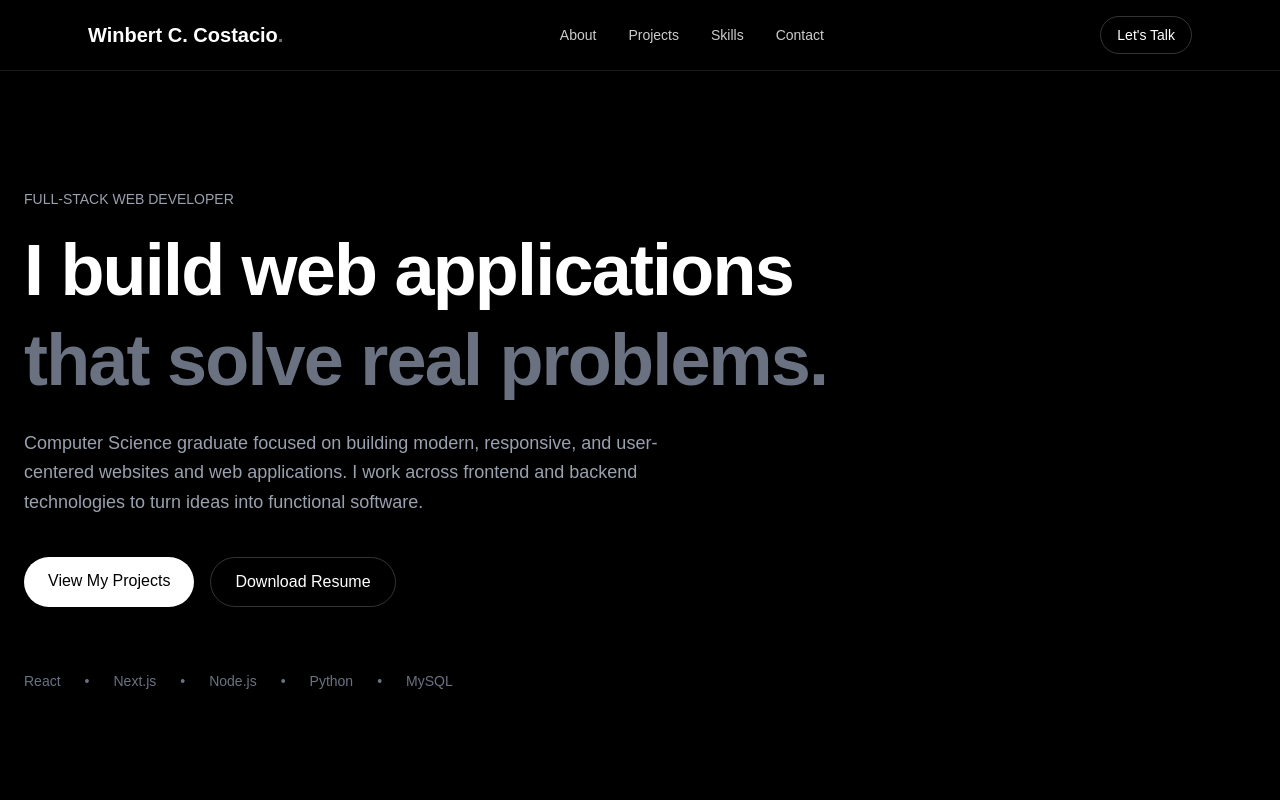
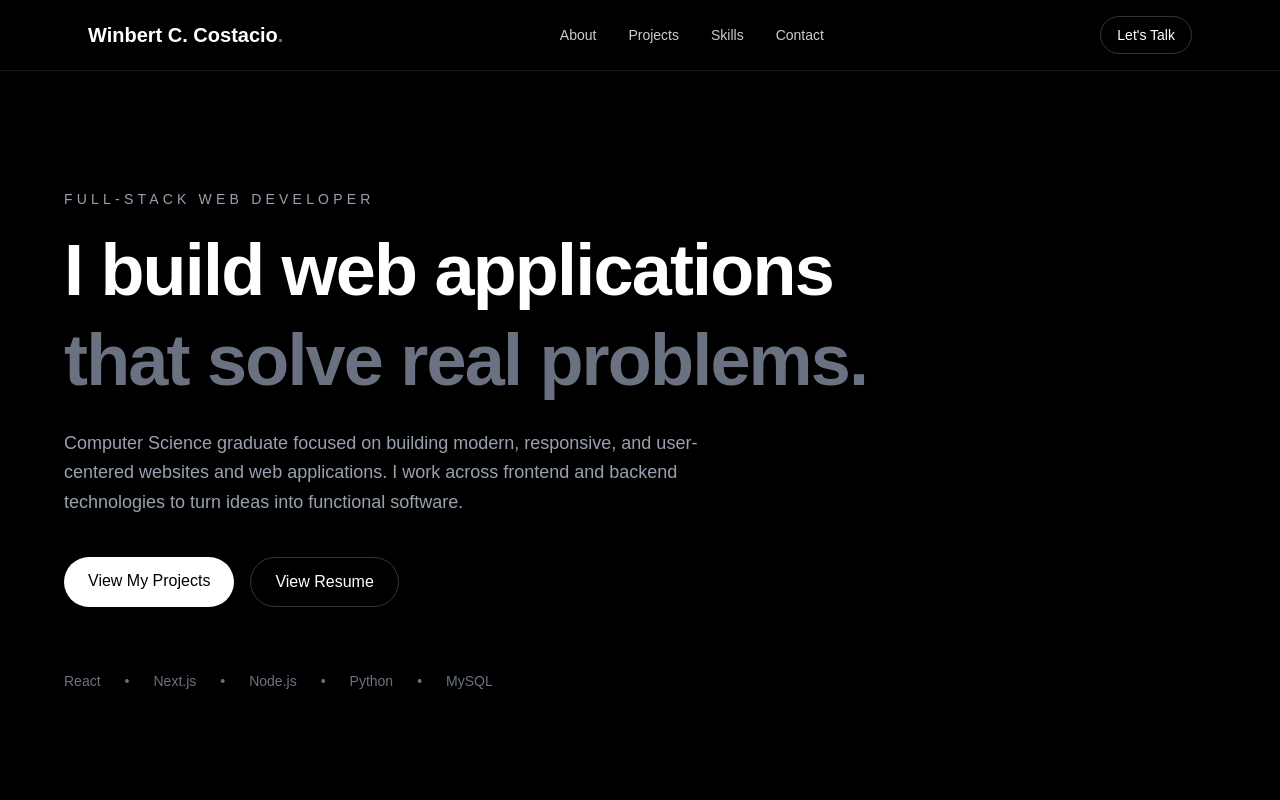
Before and after one commit to costaciowinbertstemargon-spec/developer-portfolio, a Next.js app: page / in a window 1280 px wide. Shown: the top 800 px of the page. Built offline with nearby package versions, Linux system fonts and the light colour scheme.

Commit message:
Update resume content

```diff
--- a/src/components/Hero.tsx
+++ b/src/components/Hero.tsx
@@ -1,10 +1,17 @@
+"use client"
+
+import { useState } from "react";
+
 export default function Hero() {
+
+  const[showResume, setShowResume] = useState(false);
+
   return (
     <main>
       {/* Hero */}
       <section className="flex min-h-screen items-center px-6 pt-20">
-        <div className="mx-auto w-full mac-w-6xl">
-          <p className="mb-4 text-sm font-medium uppercase tracking-[0,3em] text-gray-400">
+        <div className="mx-auto w-full max-w-6xl">
+          <p className="mb-4 text-sm font-medium uppercase tracking-[0.3em] text-gray-400">
             Full-Stack Web Developer
           </p>
 
@@ -29,12 +36,13 @@ export default function Hero() {
             >
               View My Projects
             </a>
-            <a
-              href="/resume.pdf"
+            <button
+              type="button"
+              onClick={() => setShowResume(true)}
               className="rounded-full border border-white/20 px-6 py-3 font-medium transition hover:bg-white hover:text-black"
             >
-              Download Resume
-            </a>
+              View Resume
+            </button>
           </div>
 
           <div className="mt-16 flex items-center gap-6 text-sm text-gray-500">
@@ -50,6 +58,68 @@ export default function Hero() {
           </div>
         </div>
       </section>
+
+      {/* Resume Viewer */}
+      {showResume &&(
+        <div
+          className="fixed inset-0 z-50 flex items-center justify-center bg-black/80 p-4 backdrop-blur-sm"
+          onClick={() => setShowResume(false)}
+        >
+          <div
+            className="relative flex h-[92vh] w-full max-w-6xl flex-col overflow-hidden rounded-2xl border border-white/10 bg-[#111111] shadow-2xl"
+            onClick={(e) => e.stopPropagation()}
+          >
+
+            {/* Viewer Header */}
+            <div className="flex h-14 shrink-0 items-center justify-between border-b border-white/10 bg-[#181818] px-5">
+              <div className="flex items-center gap-3">
+                <div className="flex h-8 w-8 items-center justify-center rounded-lg bg-white/10">
+                  📄
+                </div>
+
+                <div>
+                  <p className="text-sm font-medium text-white">
+                    Resume
+                  </p>
+                  <p className="text-xs text-gray-500">
+                    resume.pdf
+                  </p>
+                </div>
+              </div>
+
+              <div className="flex items-center gap-3">
+                {/* Download */}
+                <a
+                  href="/Resume.pdf"
+                  download
+                  className="rounded-lg border border-white/10 px-4 py-2 text-sm text-gray-300 transition hover:bg-white/10 hover:text-white"
+                >
+                  Download
+                </a>
+
+                {/* Close */}
+                <button
+                  type="button"
+                  onClick={() => setShowResume(false)}
+                  className="rounded-lg px-3 py-2 text-xl text-gray-400 transition hover:bg-white/10 hover:text-white"
+                  aria-label="Close resume"
+                >
+                  x
+                </button>
+              </div>
+            </div>
+            {/* PDF */}
+            <div className="min-h-0 flex-1 bg-[#2a2a2a]">
+              <iframe
+                src="/Resume.pdf"
+                title="Resume"
+                className="h-full w-full"
+              />
+            </div>
+          </div>
+        </div>
+
+      )}
     </main>
     );
 }
```
